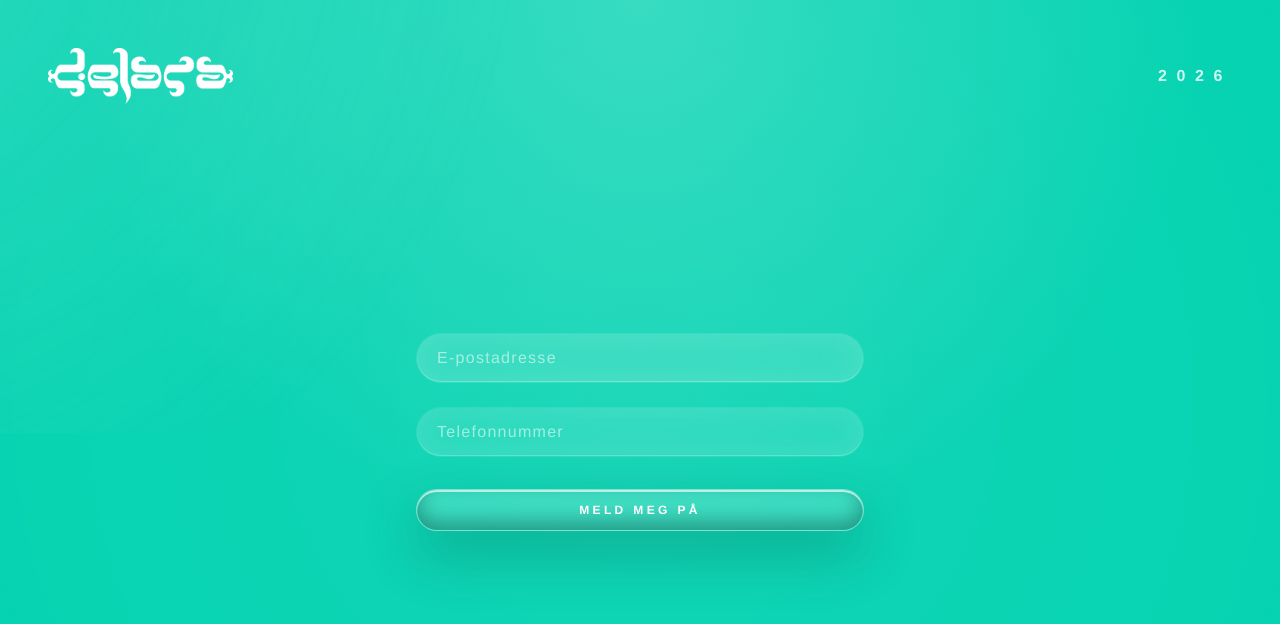
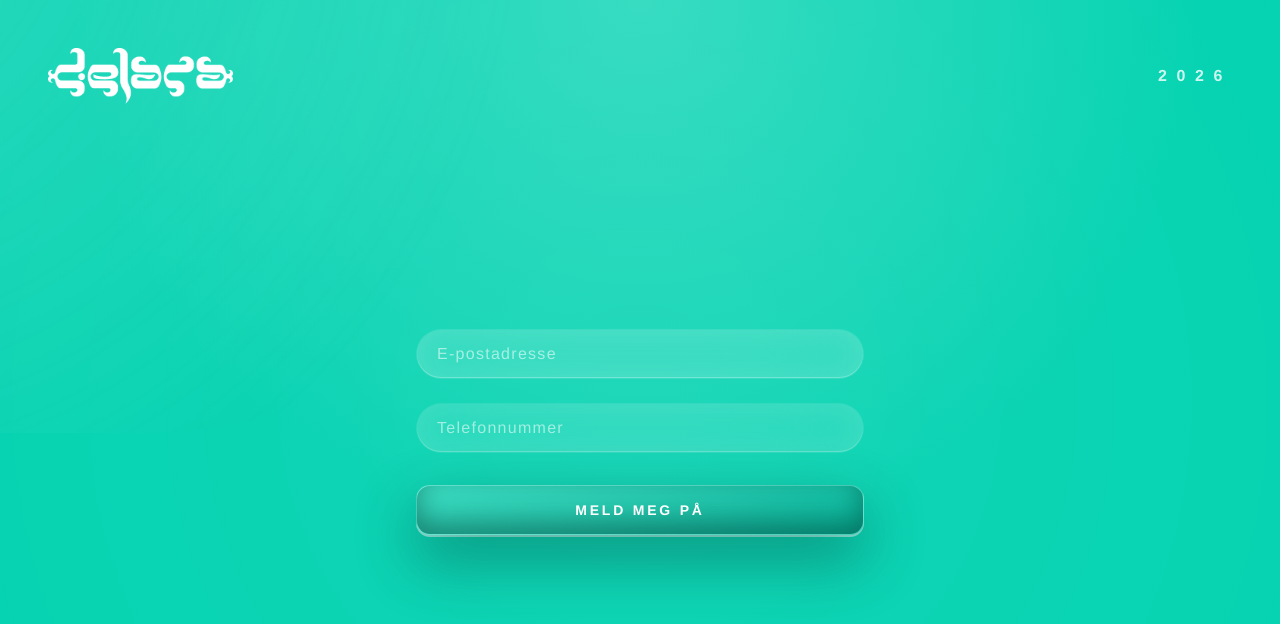
Before and after one commit to simonstrumse/sjelen-2026, a Next.js app: page / in a window 1280 px wide. Shown: the top 624 px of the page. Built offline with nearby package versions, Linux system fonts and the light colour scheme.

Commit message:
Shape CTA as raised turquoise

```diff
--- a/components/SubscribeForm.tsx
+++ b/components/SubscribeForm.tsx
@@ -59,7 +59,7 @@ export default function SubscribeForm() {
       <button
         type="submit"
         disabled={isSubmitting}
-        className="relative mx-auto mt-2 w-full rounded-[22px] border border-white/28 bg-white/18 px-6 py-3 text-center text-xs font-semibold uppercase tracking-[0.28em] text-white shadow-[0_22px_55px_rgba(4,78,66,0.32),inset_0_2px_0_rgba(255,255,255,0.65),inset_0_-8px_20px_rgba(1,49,41,0.4)] transition hover:bg-white/24 hover:shadow-[0_24px_60px_rgba(4,78,66,0.38),inset_0_2px_0_rgba(255,255,255,0.7),inset_0_-8px_20px_rgba(1,49,41,0.45)] focus-visible:outline-none focus-visible:ring-2 focus-visible:ring-white/60 disabled:cursor-not-allowed disabled:opacity-60"
+        className="relative mx-auto mt-2 w-full rounded-[14px] border border-white/24 bg-[linear-gradient(156deg,rgba(255,255,255,0.18)_0%,rgba(3,140,122,0.42)_100%)] px-7 py-3.5 text-center text-sm font-semibold uppercase tracking-[0.2em] text-white shadow-[0_24px_60px_rgba(2,58,50,0.45),0_2px_0_rgba(255,255,255,0.55),inset_0_-12px_28px_rgba(1,45,38,0.45)] transition hover:brightness-110 focus-visible:outline-none focus-visible:ring-2 focus-visible:ring-white/55 disabled:cursor-not-allowed disabled:opacity-60"
       >
         {isSubmitting ? "Sender..." : "Meld meg på"}
       </button>
```
